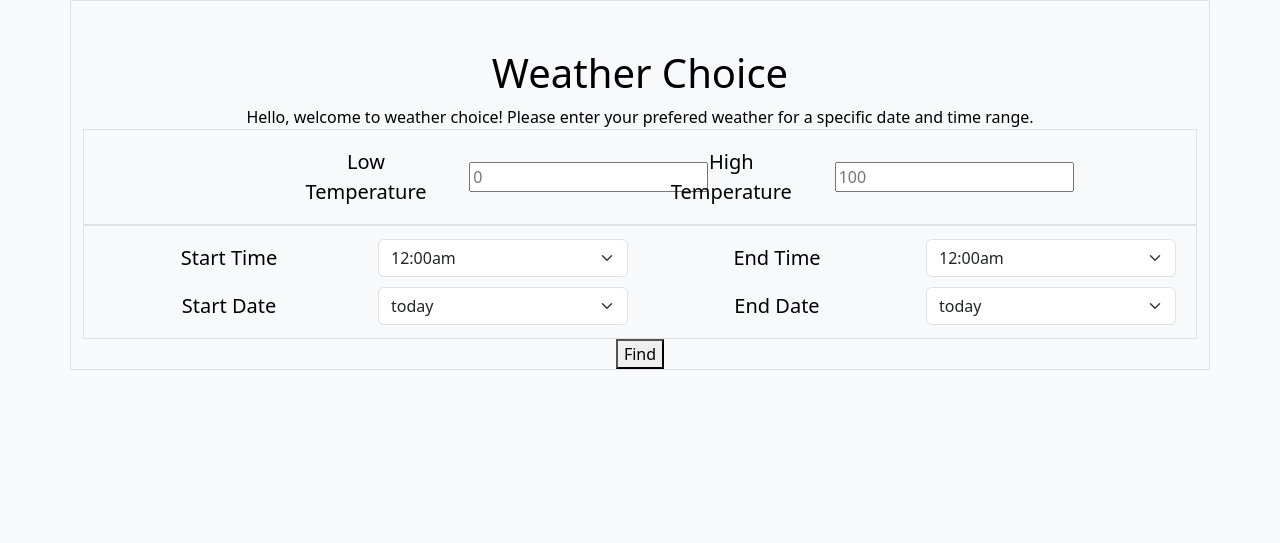
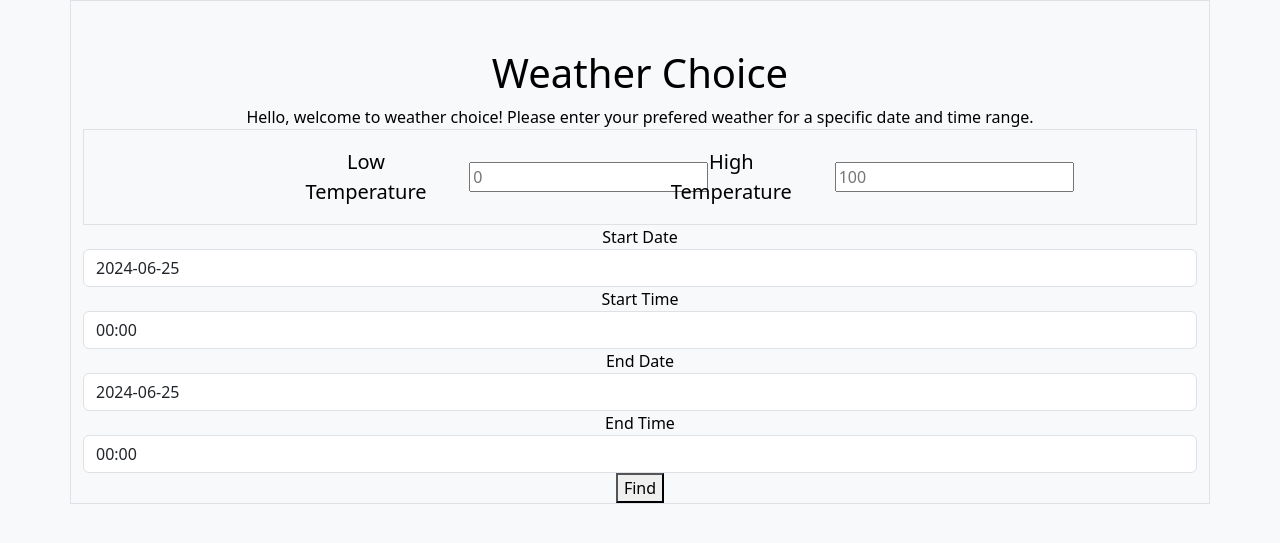
Before and after one commit to nickStanisic/weather-choice, a Flask app: page / in a window 1280 px wide. Shown: the top 543 px of the page. Run offline with Flask 3, Linux system fonts and the light colour scheme; data that the repository does not hold is empty.

Commit message:
upgraded database and using database to display data instead of calling API each time

```diff
--- a/requirements.txt
+++ b/requirements.txt
@@ -14,3 +14,4 @@
 Werkzeug==3.0.3
 requests
 python-dotenv
+WTForms
--- a/src/app.py
+++ b/src/app.py
@@ -1,13 +1,13 @@
 #!/usr/bin/env python3
 
 from flask import Flask, request, render_template, jsonify
-from weather import calculatePoints
+from src.weather import calculatePoints
+from src.form import DateTimeForm, generate_choices, generate_time_choices
 from flask_sqlalchemy import SQLAlchemy
 import requests
 import os
 from dotenv import load_dotenv
 from datetime import datetime
-from sqlalchemy.sql import exists
 
 load_dotenv()
 api_key = os.getenv('API_KEY')
@@ -38,29 +38,45 @@
 @app.route("/", methods=['GET','POST'])
 def index():
     data = None
+    now = datetime.now()
+    time = datetime.timestamp(now)
 
-    fetch_weather_data()
+    if Weather.query.count() == 0:
+        fetch_weather_data()
+    else:
+        first_weather = Weather.query.first()
+        if first_weather:
+            timestamp = first_weather.dt
+            print(timestamp)
+            if timestamp + 86400 < time:
+                numRows = db.session.query(Weather).delete()
+                db.session.commit()
+                print(numRows)
+                fetch_weather_data()
+
+    form = DateTimeForm(request.form)
+    form.endDate.choices = generate_choices()
+    form.endTime.choices = generate_time_choices()
+    form.startDate.choices = generate_choices()
+    form.startTime.choices = generate_time_choices()
+
     if request.method == 'POST':
         lowTemp = request.form['lowTemp']
         highTemp = request.form['highTemp']
-        startTime = request.form['startTime']
-        endTime = request.form['endTime']
-        startDate = request.form['startDate']
-        endDate = request.form['endDate']
-        data = calculatePoints(lowTemp, highTemp, startTime, endTime, startDate, endDate)
-    return render_template('index.html', data=data)
+        startTime = form.startTime.data
+        startDate = form.startDate.data
+        endDate = form.endDate.data
+        endTime = form.endTime.data
+        endTimeStamp = datetime.strptime(f'{endDate} {endTime}', '%Y-%m-%d %H:%M').timestamp()
+        startTimeStamp = datetime.strptime(f'{startDate} {startTime}', '%Y-%m-%d %H:%M').timestamp()
+        print(startTimeStamp, endTimeStamp)
+        data = calculatePoints(lowTemp, highTemp, startTimeStamp, endTimeStamp, get_all_weather_data())
+    return render_template('index.html', data=data, form=form)
 
 @app.route('/weather', methods=['GET'])
-def get_all_weather_data():
-    weather_data = Weather.query.all()
-    results = [
-        {
-            "dt": weather.dt,
-            "lat": weather.lat,
-            "lon": weather.lon,
-            "temperature": weather.temperature
-        } for weather in weather_data]
-    return jsonify(results)
+def get_weather_data():
+    return jsonify(get_all_weather_data())
+
 
 
 def fetch_weather_data():
@@ -86,6 +102,17 @@
             else:
                 print("Failed to fetch data")
 
+def get_all_weather_data():
+    weather_data = Weather.query.all()
+    results = [
+        {
+            "dt": weather.dt,
+            "lat": weather.lat,
+            "lon": weather.lon,
+            "temperature": weather.temperature
+        } for weather in weather_data]
+    return results
+
 
 if __name__ == '__main__':
     app.run(debug=True)
--- /dev/null
+++ b/src/form.py
@@ -0,0 +1,17 @@
+from wtforms import Form, SelectField
+from datetime import datetime, timedelta
+
+class DateTimeForm(Form):
+    startDate = SelectField('Date', choices=[])
+    startTime = SelectField('Time', choices=[])
+    endDate = SelectField('Date', choices=[])
+    endTime = SelectField('Time', choices=[])
+
+def generate_choices():
+    today = datetime.today()
+    choices = [(today + timedelta(days=i)).strftime('%Y-%m-%d') for i in range(5)]
+    return [(date, date) for date in choices]
+
+def generate_time_choices():
+    times = [(datetime.strptime(f'{hour}:{minute:02d}', '%H:%M')).strftime('%H:%M') for hour in range(24) for minute in (0,30)]
+    return [(time,time) for time in times]
--- a/src/templates/index.html
+++ b/src/templates/index.html
@@ -23,56 +23,21 @@
                     </div>
                 </div>
             </div>
-            <div class="container">
-                <div class="row justify-content-center align-items-center p-2 border">
-                    <label for="colFormLabelLg" class="col-lg-3 col-form-label col-form-label-lg">Start Time</label>
-                    <div class="col-lg-3">
-                        <select class="form-select" aria-label="Default select example" name="startTime">
-                            <option value="0">12:00am</option>
-                            <option value="1">3:00am</option>
-                            <option value="2">6:00am</option>
-                            <option value="3">9:00am</option>
-                            <option value="4">12:00pm</option>
-                            <option value="5">3:00pm</option>
-                            <option value="6">6:00pm</option>
-                            <option value="7">9:00pm</option>
-                        </select>
-                    </div>
-                    <label for="colFormLabelLg" class="col-lg-3 col-form-label col-form-label-lg">End Time</label>
-                    <div class="col-lg-3">
-                        <select class="form-select" aria-label="Default select example" name="endTime">
-                            <option value="0">12:00am</option>
-                            <option value="1">3:00am</option>
-                            <option value="2">6:00am</option>
-                            <option value="3">9:00am</option>
-                            <option value="4">12:00pm</option>
-                            <option value="5">3:00pm</option>
-                            <option value="6">6:00pm</option>
-                            <option value="7">9:00pm</option>
-                        </select>
-                    </div>
-                        <label for="colFormLabelLg" class="col-lg-3 col-form-label col-form-label-lg">Start Date</label>
-                    <div class="col-lg-3">
-                        <select class="form-select" aria-label="Default select example" name="startDate">
-                            <option value="0">today</option>
-                            <option value="8">tomorrow</option>
-                            <option value="16">2 days</option>
-                            <option value="24">3 days</option>
-                            <option value="32">4 days</option>
-                        </select>
-                    </div>
-                    <label for="colFormLabelLg" class="col-lg-3 col-form-label col-form-label-lg">End Date</label>
-                    <div class="col-lg-3">
-                        <select class="form-select" aria-label="Default select example" name="endDate">
-                            <option value="0">today</option>
-                            <option value="8">tomorrow</option>
-                            <option value="16">2 days</option>
-                            <option value="24">3 days</option>
-                            <option value="32">4 days</option>
-                        </select>
-                    </div>
-                </div>
-
+            <div class="form-group">
+                <label for="date">Start Date</label>
+                {{ form.startDate(class="form-control") }}
+            </div>
+            <div class="form-group">
+                <label for="time">Start Time</label>
+                {{ form.startTime(class="form-control") }}
+            </div>
+            <div class="form-group">
+                <label for="date">End Date</label>
+                {{ form.endDate(class="form-control") }}
+            </div>
+            <div class="form-group">
+                <label for="time">End Time</label>
+                {{ form.endTime(class="form-control") }}
             </div>
             <button>Find</button>
         </form>
```
Also changed, not shown: src/weather.py (+12 -10 lines), src/instance/local.db, weather.db (added).
